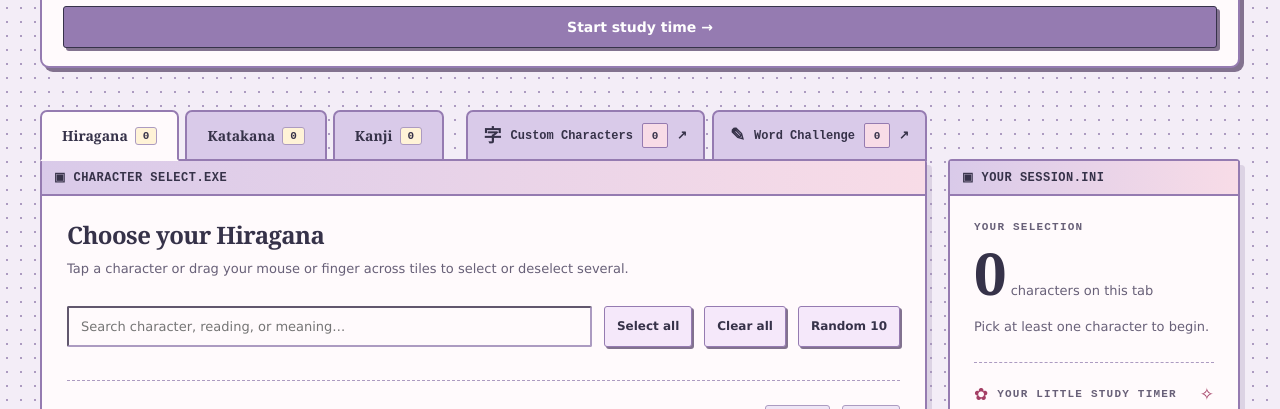
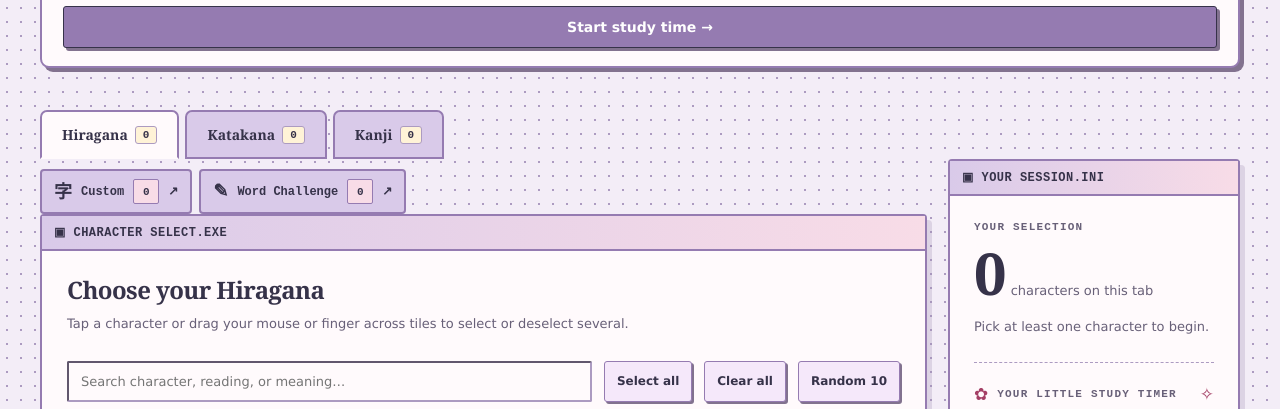
Before and after one commit to lucamodic/kana-training-facility, a website: page index.html in a window 1280 px wide. Shown: the part 349-758 px from the top of the page. Drawn offline with Linux system fonts and the light colour scheme.

Commit message:
new kanji study

```diff
--- a/custom-collection.js
+++ b/custom-collection.js
@@ -36,14 +36,14 @@
   const language = () => document.documentElement.lang === 'es' ? 'es' : 'en';
   const dictionaries = {
     en: {
-      nav:'Custom Characters', back:'← Back to selection', eyebrow:'✦ YOUR PERSONAL STUDY DECK',title:'Custom Characters & Words',intro:'Save kanji and vocabulary from Manga Reader, or add your own, and practice them anytime.',
+      nav:'Custom', back:'← Back to selection', eyebrow:'✦ YOUR PERSONAL STUDY DECK',title:'Custom Characters & Words',intro:'Save kanji and vocabulary from Manga Reader, or add your own, and practice them anytime.',
       account:'Sign in with Google from My Progress to keep your collection synced across devices.', cloud:'Saved in your account · synchronization active',local:'Saved on this device · sign in to sync',offline:'Saved locally · waiting for internet',syncing:'Syncing your collection…',error:'Saved locally · cloud sync needs attention. Check My Progress.',
       add:'Add a character or word',kind:'Type',kanji:'Kanji / character',word:'Word / expression',japanese:'Japanese text',reading:'Romaji reading (optional)',kana:'Kana reading (optional)',meaning:'Meaning (optional)',notes:'Notes (optional)',save:'Save to collection',update:'Save changes',cancel:'Cancel edit',source:'Source',manual:'Added manually',manga:'Manga Reader',list:'Your collection',all:'All',onlyKanji:'Characters',onlyWords:'Words',search:'Find a character, reading or meaning…',empty:'No saved items match this filter. Add some here or save them directly from a manga.',
       total:'saved',selectAll:'Select visible',selectNone:'Deselect visible',selected:'selected',study:'Practice selected',mode:'Practice mode',mixed:'Mixed',readingMode:'Romaji reading',meaningMode:'Meaning',edit:'Edit',remove:'Remove',confirm:'Remove this item from your custom collection?',duplicates:'This item is already in your collection.',added:'Added to your custom collection.',saved:'Changes saved.',deleted:'Removed from your custom collection.',invalid:'Enter a Japanese character or word.',
       practiceTitle:'Personal practice',question:'Question',askReading:'Write the romaji reading',askMeaning:'Write the meaning',answer:'Your answer',check:'Check',skip:'I do not know',next:'Next question →',finish:'Finish practice',end:'Back to collection',correct:'Correct!',wrong:'Not quite',answerWas:'Expected answer:',noQuestions:'Choose at least one item with a meaning or romaji reading.',result:'Session completed',success:'Correct answers',attempts:'Attempts',practiceHint:'Practice results are saved in your account too.',count:'correct',review:'Review',imported:'Saved from manga', select:'Select for practice', remaining:'questions remaining'
     },
     es: {
-      nav:'Caracteres custom',back:'← Volver a selección',eyebrow:'✦ TU MAZO PERSONAL',title:'Caracteres y palabras custom',intro:'Guardá kanjis y vocabulario del Manga Reader, o agregá los que quieras, y practicalos cuando quieras.',
+      nav:'Custom',back:'← Volver a selección',eyebrow:'✦ TU MAZO PERSONAL',title:'Caracteres y palabras custom',intro:'Guardá kanjis y vocabulario del Manga Reader, o agregá los que quieras, y practicalos cuando quieras.',
       account:'Iniciá sesión con Google desde Mi progreso para sincronizar tu colección entre dispositivos.',cloud:'Guardado en tu cuenta · sincronización activa',local:'Guardado en este dispositivo · iniciá sesión para sincronizar',offline:'Guardado localmente · esperando conexión',syncing:'Sincronizando tu colección…',error:'Guardado localmente · error de sincronización. Revisá Mi progreso.',
       add:'Agregar carácter o palabra',kind:'Tipo',kanji:'Kanji / carácter',word:'Palabra / expresión',japanese:'Texto japonés',reading:'Lectura en romaji (opcional)',kana:'Lectura en kana (opcional)',meaning:'Significado (opcional)',notes:'Notas (opcional)',save:'Guardar en mi colección',update:'Guardar cambios',cancel:'Cancelar edición',source:'Origen',manual:'Agregado manualmente',manga:'Manga Reader',list:'Mi colección',all:'Todos',onlyKanji:'Caracteres',onlyWords:'Palabras',search:'Buscar carácter, lectura o significado…',empty:'No hay elementos con ese filtro. Agregá uno acá o guardalo directamente desde un manga.',
       total:'guardados',selectAll:'Seleccionar visibles',selectNone:'Deseleccionar visibles',selected:'seleccionados',study:'Practicar seleccionados',mode:'Modo de práctica',mixed:'Mixto',readingMode:'Lectura en romaji',meaningMode:'Significado',edit:'Editar',remove:'Eliminar',confirm:'¿Eliminar este elemento de tu colección?',duplicates:'Ya tenés este elemento guardado.',added:'Agregado a tus caracteres custom.',saved:'Cambios guardados.',deleted:'Eliminado de tus caracteres custom.',invalid:'Ingresá un carácter o una palabra japonesa.',
--- a/index.html
+++ b/index.html
@@ -94,7 +94,7 @@
           <button type="button" id="tabKanji" class="tab" role="tab" aria-selected="false" aria-controls="characterPanel" data-script="kanji">Kanji <span class="tab-counter" id="jCount">0</span></button>
         </div>
         <div class="manga-launch-group">
-          <button type="button" id="openCustomButton" class="words-launch custom-launch" aria-controls="customScreen"><span class="words-launch-icon" aria-hidden="true">字</span><span id="customNavLabel">Custom Characters</span><span class="words-count" id="customCount">0</span><span aria-hidden="true">↗</span></button>
+          <button type="button" id="openCustomButton" class="words-launch custom-launch" aria-controls="customScreen"><span class="words-launch-icon" aria-hidden="true">字</span><span id="customNavLabel">Custom</span><span class="words-count" id="customCount">0</span><span aria-hidden="true">↗</span></button>
           <button type="button" id="openMangaButton" class="words-launch manga-launch" aria-controls="mangaScreen" hidden aria-hidden="true"><span class="words-launch-icon" aria-hidden="true">▤</span><span id="mangaLaunchText">Manga Reader</span><span aria-hidden="true">↗</span></button>
         <button type="button" id="openWordsButton" class="words-launch" aria-haspopup="dialog" aria-controls="wordsDialog"><span class="words-launch-icon" aria-hidden="true">✎</span> <span id="wordsLaunchText">Word Challenge</span> <span class="words-count" id="wordAvailableCount">0</span> <span aria-hidden="true">↗</span></button>
         </div>
--- a/styles.css
+++ b/styles.css
@@ -1445,8 +1445,9 @@ body,dialog,.review-dialog,.progress-dialog,.exam-dialog,.guide-dialog,#examResu
 .guide-dialog #guideClose{min-width:42px;width:42px;min-height:42px;height:42px;padding:0;display:grid;place-items:center;font-size:17px;}
 @media(max-width:380px){.progress-exam-head{grid-template-columns:minmax(0,1fr) auto;}.progress-exam-head .progress-exam-status{max-width:106px;white-space:normal;text-align:center;}}
 
-.manga-launch-group{display:flex;align-self:stretch;align-items:stretch;gap:7px;margin-left:auto;min-width:0}
-.study-switcher .manga-launch-group .words-launch{margin:0 0 -2px;min-height:49px;white-space:nowrap}
+.manga-launch-group{display:flex;align-self:stretch;align-items:stretch;gap:7px;margin-left:auto;min-width:max-content;max-width:100%;flex-wrap:nowrap}
+.study-switcher .manga-launch-group .words-launch{margin:0 0 -2px;min-height:49px;white-space:nowrap;flex:0 0 auto;padding:9px 12px}
+#customNavLabel{display:inline-block;max-width:12ch;overflow:hidden;text-overflow:ellipsis;vertical-align:bottom}
 .study-switcher .manga-launch{background:var(--retro-cream);color:var(--ink);border:2px solid var(--retro-deep);box-shadow:none}
 .study-switcher .manga-launch:hover{background:var(--retro-ribbon)}
 .manga-reader-screen{padding:18px 0 65px;min-width:0}
@@ -1529,9 +1530,9 @@ body,dialog,.review-dialog,.progress-dialog,.exam-dialog,.guide-dialog,#examResu
 .manga-editor>div{display:flex;gap:8px;margin-top:9px;flex-wrap:wrap}
 .manga-editor button{width:auto;padding:10px 12px;font-size:12px}
 .manga-item-warning{font-size:11px;color:var(--accent);padding:9px;background:var(--accent-soft);border:1px dashed var(--accent)}
-@media(max-width:1120px){.manga-launch-group{width:100%;justify-content:flex-end}.study-switcher{flex-wrap:wrap}.manga-launch-group .words-launch{flex:1 1 0}.study-switcher .manga-launch-group .words-launch{border-radius:4px;height:45px;min-height:45px;margin:0}}
+@media(max-width:1280px){.manga-launch-group{width:100%;justify-content:flex-start;flex-wrap:wrap;margin-left:0}.study-switcher{flex-wrap:wrap}.manga-launch-group .words-launch{flex:0 0 auto}.study-switcher .manga-launch-group .words-launch{border-radius:4px;height:45px;min-height:45px;margin:0}}
 @media(max-width:800px){.manga-workspace{grid-template-columns:1fr}.manga-image-scroller{max-height:65vh}.manga-readings-scroll{height:auto;max-height:80vh;min-height:280px}.manga-header{padding:18px}}
-@media(max-width:600px){.study-switcher{grid-template-columns:minmax(0,1fr)}.study-switcher .manga-launch-group{width:100%;gap:7px;margin:0}.study-switcher .manga-launch-group .words-launch{min-width:0;flex:1 1 0;margin:0;padding:7px 6px;font-size:11px;white-space:normal;height:auto;min-height:45px}.study-switcher .manga-launch-group .words-launch .words-count{display:none}.manga-launch-group .words-launch>span:last-child{display:none}.manga-upload{padding:12px}.manga-upload-buttons{width:100%}.manga-upload-buttons>*{flex:1 1 120px}.manga-header-deco{font-size:38px}.manga-reading-controls{grid-template-columns:1fr}.manga-reading-controls button{grid-column:1!important}.manga-readings-scroll{padding:9px}.manga-item{padding:11px}.manga-try-row{flex-wrap:wrap}.manga-try-row input{min-height:44px}.manga-try-row button{width:100%!important}.manga-card-actions button{flex:1 1 115px}.manga-image-scroller{min-height:240px}}
+@media(max-width:600px){.study-switcher{grid-template-columns:minmax(0,1fr)}.study-switcher .manga-launch-group{width:100%;gap:7px;margin:0;justify-content:flex-start}.study-switcher .manga-launch-group .words-launch{min-width:0;flex:1 1 0;margin:0;padding:7px 6px;font-size:11px;white-space:normal;height:auto;min-height:45px}.study-switcher .manga-launch-group .words-launch .words-count{display:none}.manga-launch-group .words-launch>span:last-child{display:none}.manga-upload{padding:12px}.manga-upload-buttons{width:100%}.manga-upload-buttons>*{flex:1 1 120px}.manga-header-deco{font-size:38px}.manga-reading-controls{grid-template-columns:1fr}.manga-reading-controls button{grid-column:1!important}.manga-readings-scroll{padding:9px}.manga-item{padding:11px}.manga-try-row{flex-wrap:wrap}.manga-try-row input{min-height:44px}.manga-try-row button{width:100%!important}.manga-card-actions button{flex:1 1 115px}.manga-image-scroller{min-height:240px}}
 @media(max-width:350px){.manga-launch-group{flex-direction:column}.manga-page-thumb{flex-basis:85px}.manga-page-thumb small{max-width:75px}}
 
 .manga-kanji-header{font:bold 10px "Courier New",monospace;color:var(--accent);margin:9px 0 3px;letter-spacing:.08em}
```
